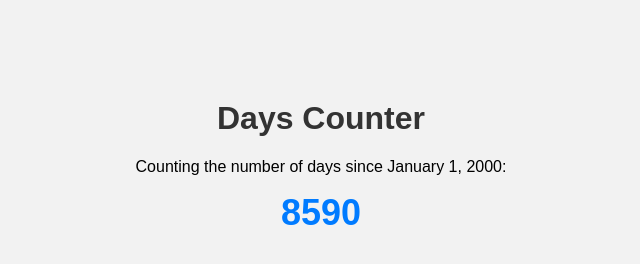
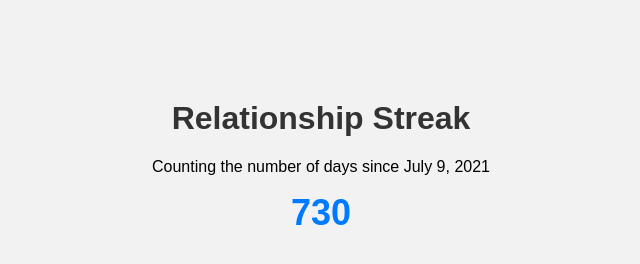
Before and after one commit to mou42/mou42.github.io, a plain HTML site: page index.html in a window 1280 px wide. Shown: the whole page, without its empty margins (319-959 px from the left). Drawn offline with Linux system fonts and the light colour scheme.

Commit message:
Update index.html

```diff
--- a/index.html
+++ b/index.html
@@ -26,15 +26,15 @@
 </head>
 <body>
     <div class="container">
-        <h1>Days Counter</h1>
-        <p>Counting the number of days since January 1, 2000:</p>
+        <h1>Relationship Streak</h1>
+        <p>Counting the number of days since July 9, 2021</p>
         <div class="count" id="count"></div>
     </div>
 
     <script>
         // Function to calculate the number of days since January 1, 2000
         function calculateDays() {
-            var startDate = new Date('2000-01-01');
+            var startDate = new Date('2021-07-09');
             var currentDate = new Date();
             var timeDiff = Math.abs(currentDate.getTime() - startDate.getTime());
             var days = Math.ceil(timeDiff / (1000 * 3600 * 24));
```
